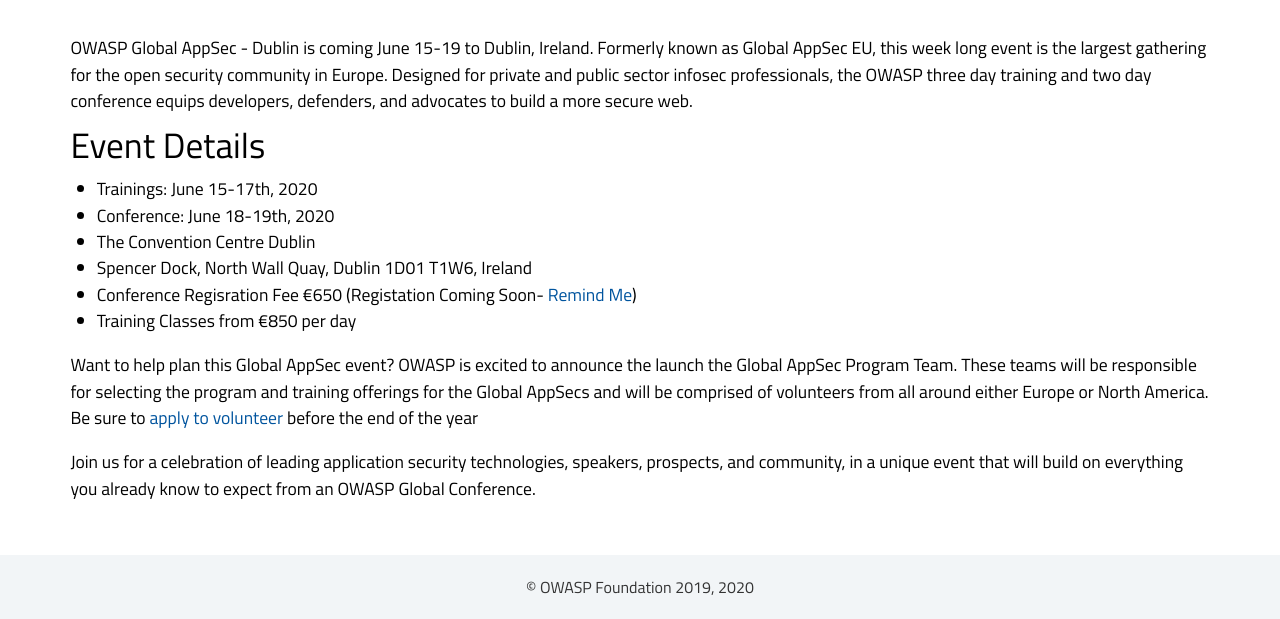
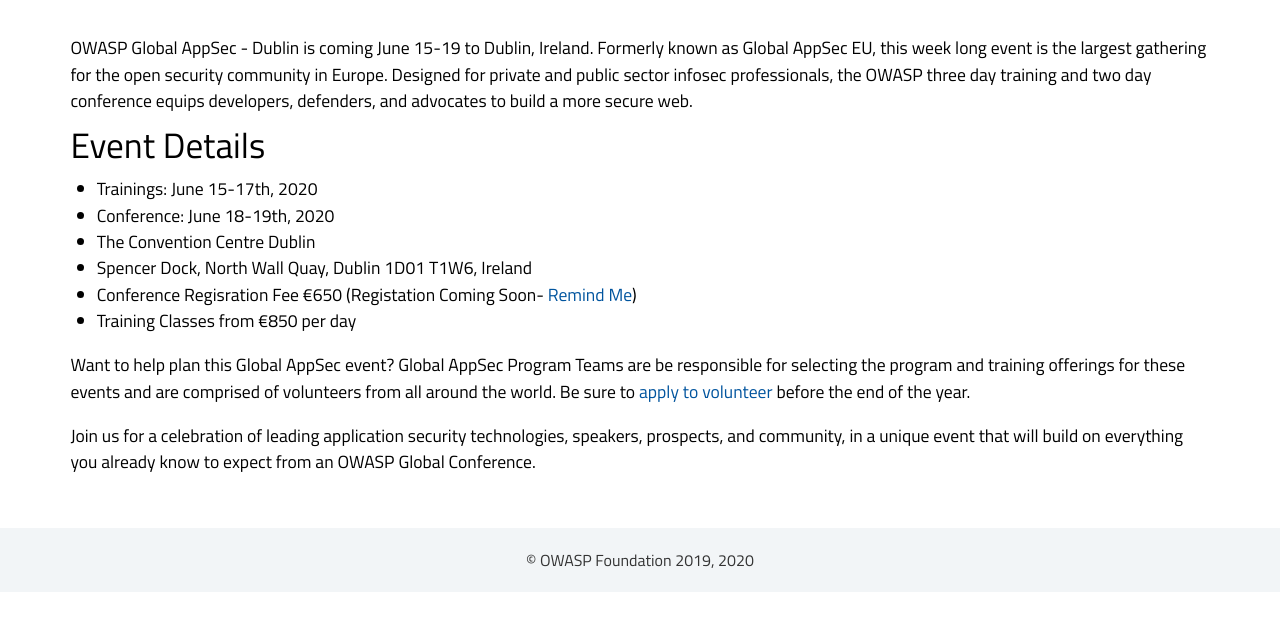
Before and after one commit to globalsea/globalsea.github.io, a Jekyll site: the page built from index.html, in a window 1280 px wide. Shown: the part 369-988 px from the top of the page. Built offline with Jekyll 4.4.1, drawn with Linux system fonts in a browser that asks for light colours; some web fonts are replaced; after the commit the page ends 961 px from its top, so only the background shows below that.

Commit message:
Update index.html

```diff
--- a/index.html
+++ b/index.html
@@ -22,7 +22,7 @@
 		<li>Training Classes from €850 per day</li>
 	</ul>
 
-	<p><strong>Want to help plan this Global AppSec event?</strong> OWASP is excited to announce the launch the Global AppSec Program Team. These teams will be responsible for selecting the program and training offerings for the Global AppSecs and will be comprised of volunteers from all around either Europe or North America. Be sure to <a href="https://owasp.wufoo.com/forms/program-team-application/" target="_blank">apply to volunteer</a> before the end of the year</p>
+	<p><b>Want to help plan this Global AppSec event?</b> Global AppSec Program Teams are be responsible for selecting the program and training offerings for these events and are comprised of volunteers from all around the world. Be sure to <a href="https://owasp.wufoo.com/forms/program-team-application/" target="_blank">apply to volunteer</a> before the end of the year.</p>
 
 	<p>Join us for a celebration of leading application security technologies, speakers, prospects, and community, in a unique event that will build on everything you already know to expect from an OWASP Global Conference.</p>
 
```
